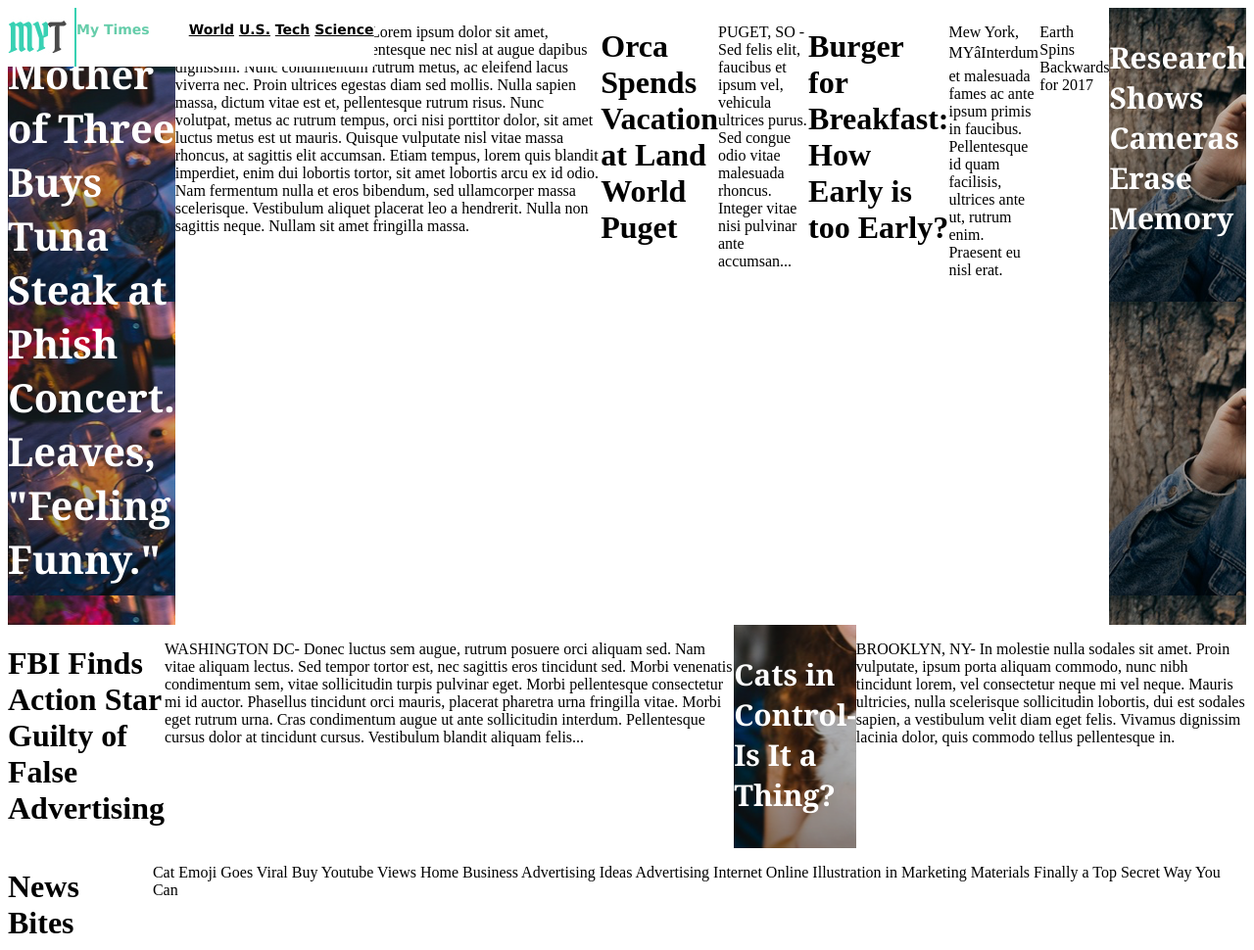
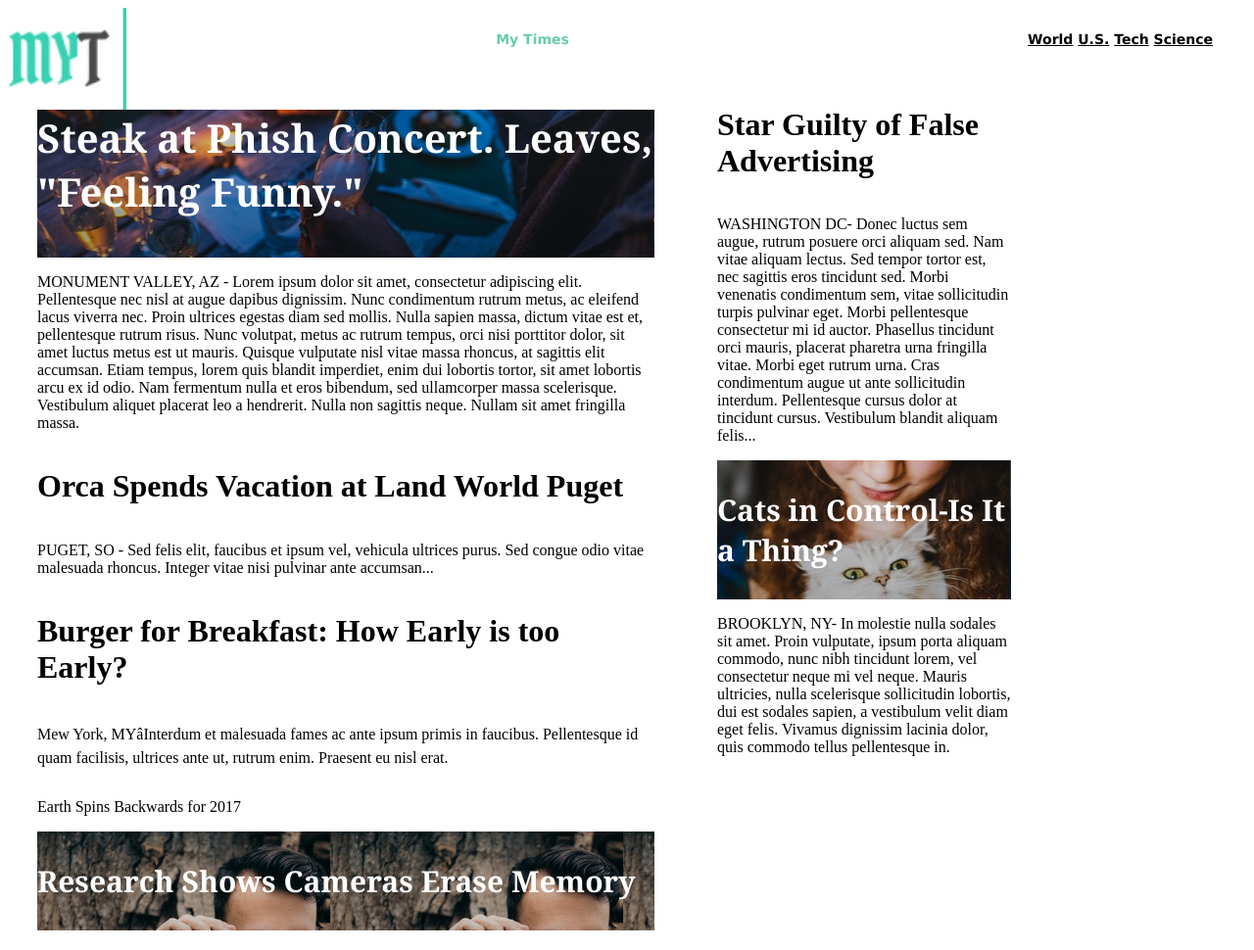
Before and after one commit to teamwheatley/mytimes, a plain HTML site: page index.html in a window 1280 px wide. Shown: the top 970 px of the page at 98% size. Drawn offline with Linux system fonts and the light colour scheme.

Commit message:
rough layout sorted

```diff
--- a/index.html
+++ b/index.html
@@ -16,7 +16,9 @@
 	<img src="./resources/images/logo.jpg">
 	</div>
 
-	<p>My Times</p>
+	<div>
+	<p id="title">My Times</p>
+	</div>
 
 	<!-- Nav - RHS -->
 	<div id="navigation">
--- a/resources/css/style.css
+++ b/resources/css/style.css
@@ -3,26 +3,37 @@
 	font-size: 14px;
 	font-weight: bold;
 	position: fixed;
-	display: flex;
+	display: inline-flex;
 	justify-content: space-between;
 	background-color: #ffffff;
+	z-index: 5;
+	width: 100%;
 }
 
 #logo {
 	display: inline-flex;
+	float: left;
+}
+
+#title {
+	float: left;
 }
 
 #header p {
 	color: mediumaquamarine;
+	padding: 10px 30px;
 }
-.navigation {
+
+#navigation {
 	display: inline-flex;
+	padding-right: 50px;
+}
 
-}
 
 nav li {
 	display: inline-flex;
 	list-style: none;
+	padding: 10px 0 50px 0;
 }
 
 nav a {
@@ -30,7 +41,11 @@ nav a {
 }
 
 .main. {
-	display: inline-flex;
+	position: relative;
+	display: flex;
+	justify-content: space-between;
+	align-items: flex-start;
+
 }
 
 
@@ -38,6 +53,9 @@ nav a {
 
 .large {
 	display: inline-flex;
+	flex-direction: column;
+	max-width: 630px;
+	margin: 10px 30px;
 }
 
 
@@ -74,6 +92,9 @@ nav a {
 
 .medium {
 	display: inline-flex;
+	flex-direction: column;
+	max-width: 300px;
+	margin: 10px 30px;
 }
 
 #cat {
@@ -87,10 +108,14 @@ nav a {
 
 .small {
 	display: inline-flex;
+	flex-direction: column;
+	max-width: 240px;
+	margin: 10px 30px;
 }
 
 #cookie {
 	background-image: url("../images/cookie.png");
+
 }
 
 .column.large {
```
